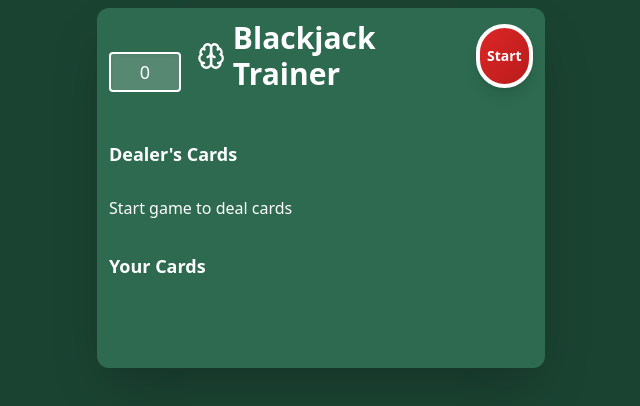
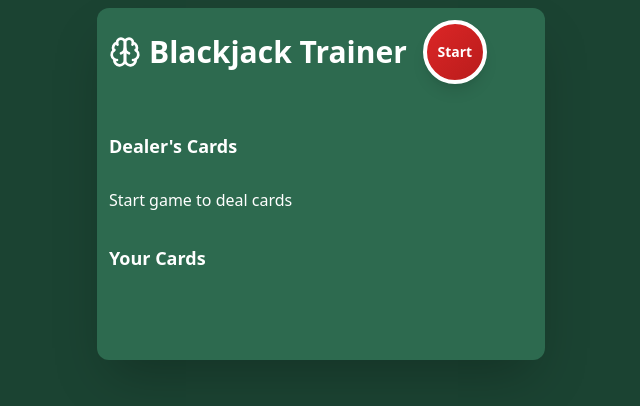
Before and after one commit to mlaken5/learn21, a React (Vite) app: page / in a window 1280 px wide. Shown: the top 406 px of the page, without its empty margins (319-959 px from the left). Built offline with nearby package versions, Linux system fonts and the light colour scheme.

Commit message:
Fix Double / Remove Scoring

```diff
--- a/src/App.tsx
+++ b/src/App.tsx
@@ -36,8 +36,7 @@ export default function App() {
   const canSplit = gameState === 'playing' && playerCards.length === 2 &&
     playerCards[0].rank === playerCards[1].rank && splitHands.length === 0;
   const canDouble = gameState === 'playing' && feedback &&
-    (playerCards.length === 2 || (splitHands.length > 0 && splitHands[currentHandIndex].length === 2)) &&
-    !isDoubled;
+    (playerCards.length === 2 || (splitHands.length > 0 && splitHands[currentHandIndex].length === 2));
 
   const formatHandSummary = (cards: Card[], total: number, label: string) => {
     const cardStr = cards.map(c => `${c.rank}${c.suit}`).join(', ');
@@ -180,20 +179,20 @@ export default function App() {
     setPlayerCards(newPlayerCards);
     setDeck(newDeck);
     setIsDoubled(true);
-    setUserGuess('');
-    setFeedback('');
 
     const { total: playerTotal } = calculateHandValue(newPlayerCards);
+    setUserGuess('');
+    setFeedback(`Hand value is ${playerTotal}`);
 
     if (playerTotal > 21) {
       setGameState('playerBust');
       setShowAllDealerCards(true);
       const dealerTotal = calculateHandValue(dealerCards).total;
       const result = determineWinner(playerTotal, dealerTotal);
-      handleGameResult(result, 2); // Double is worth 2 points
+      handleGameResult(result, 2);
       setAlert(`${formatHandSummary(dealerCards, dealerTotal, 'Dealer')}\n${formatHandSummary(newPlayerCards, playerTotal, 'Player')}\n\n${result}`);
     } else {
-      stay(true); // Force stay after doubling
+      stay(true);
     }
   };
 
@@ -260,11 +259,7 @@ export default function App() {
     <div className="min-h-screen bg-[#1b4332] p-2">
       <div className="max-w-md mx-auto bg-[#2d6a4f] rounded-xl p-3 shadow-2xl">
         <div className="flex items-center mb-4">
-          <div className="w-20 h-10 border-2 border-white rounded flex items-center justify-center
-                        text-lg font-medium bg-white/20 text-white shadow-inner mr-4">
-            {sessionScore}
-          </div>
-        <GameHeader onNewHand={startNewGame} gameState={gameState} />
+          <GameHeader onNewHand={startNewGame} gameState={gameState} />
           {gameState !== 'initial' && feedback && (
             <div className="ml-auto">
               <div className="w-20 h-10 border-2 border-white rounded flex items-center justify-center
```
